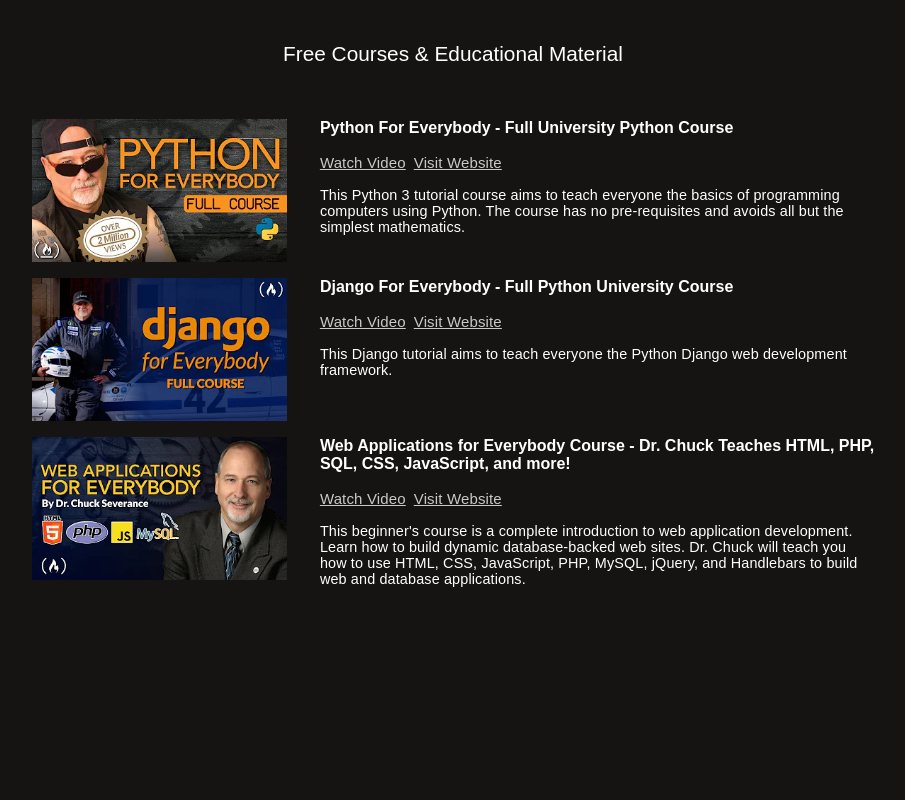
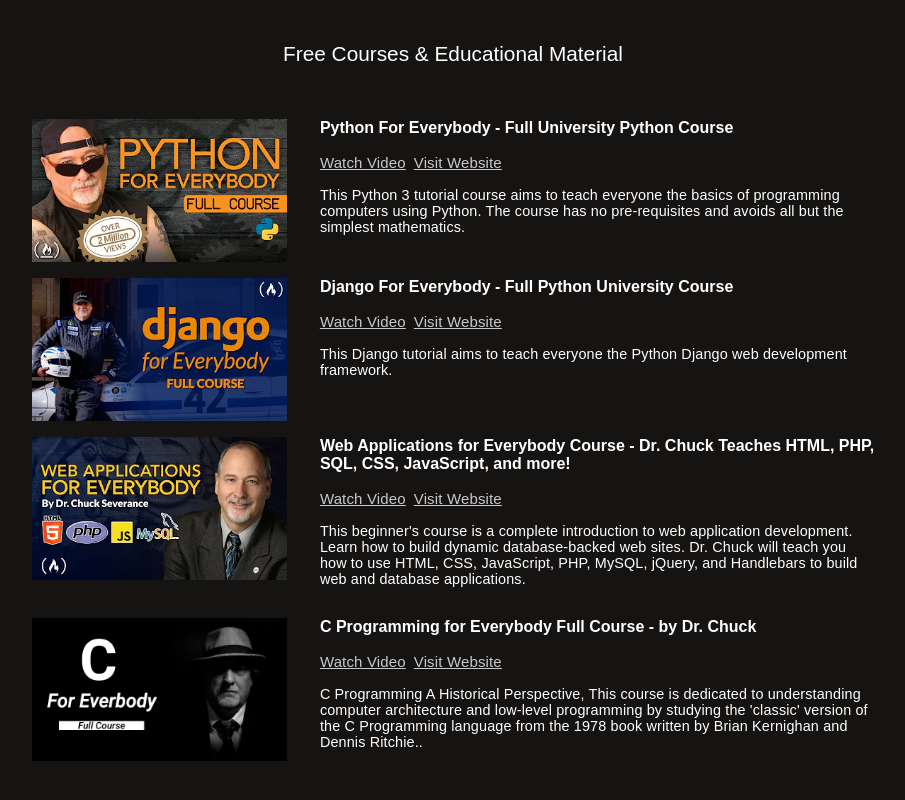
Before and after one commit to kunaljaykam/ReactEZ-template, a React (Create React App) app: page / in a window 1280 px wide. Shown: the part 570-1370 px from the top of the page, without its empty margins (187-1092 px from the left). Before the commit the page ends 1231 px from the top, so only its background shows below. Built offline with nearby package versions, Linux system fonts and the light colour scheme; a web font is replaced by a local one.

Commit message:
add C-Programming For Everybody

```diff
--- a/src/DrChuck.js
+++ b/src/DrChuck.js
@@ -197,6 +197,15 @@
       websiteLink: "https://www.wa4e.com/",
       description:
         "This beginner's course is a complete introduction to web application development. Learn how to build dynamic database-backed web sites. Dr. Chuck will teach you how to use HTML, CSS, JavaScript, PHP, MySQL, jQuery, and Handlebars to build web and database applications."
+    },
+    {
+      title:
+        "C Programming for Everybody Full Course - by Dr. Chuck",
+      thumbnail: require("./assets/thumbnails/c-thumbnail.jpeg"),
+      videoLink: "https://www.cc4e.com",
+      websiteLink: "https://www.cc4e.com",
+      description:
+        "C Programming A Historical Perspective, This course is dedicated to understanding computer architecture and low-level programming by studying the 'classic' version of the C Programming language from the 1978 book written by Brian Kernighan and Dennis Ritchie.."
     }
   ]
 };
```
